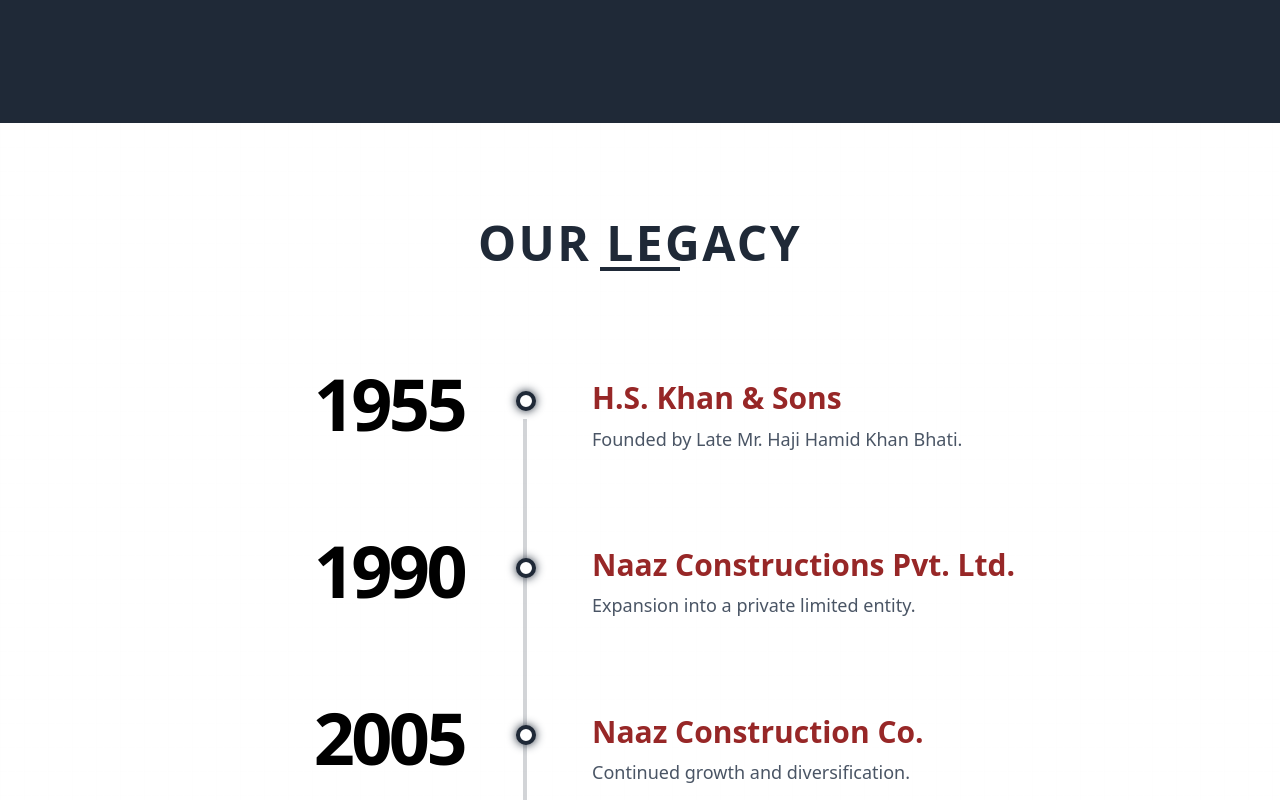
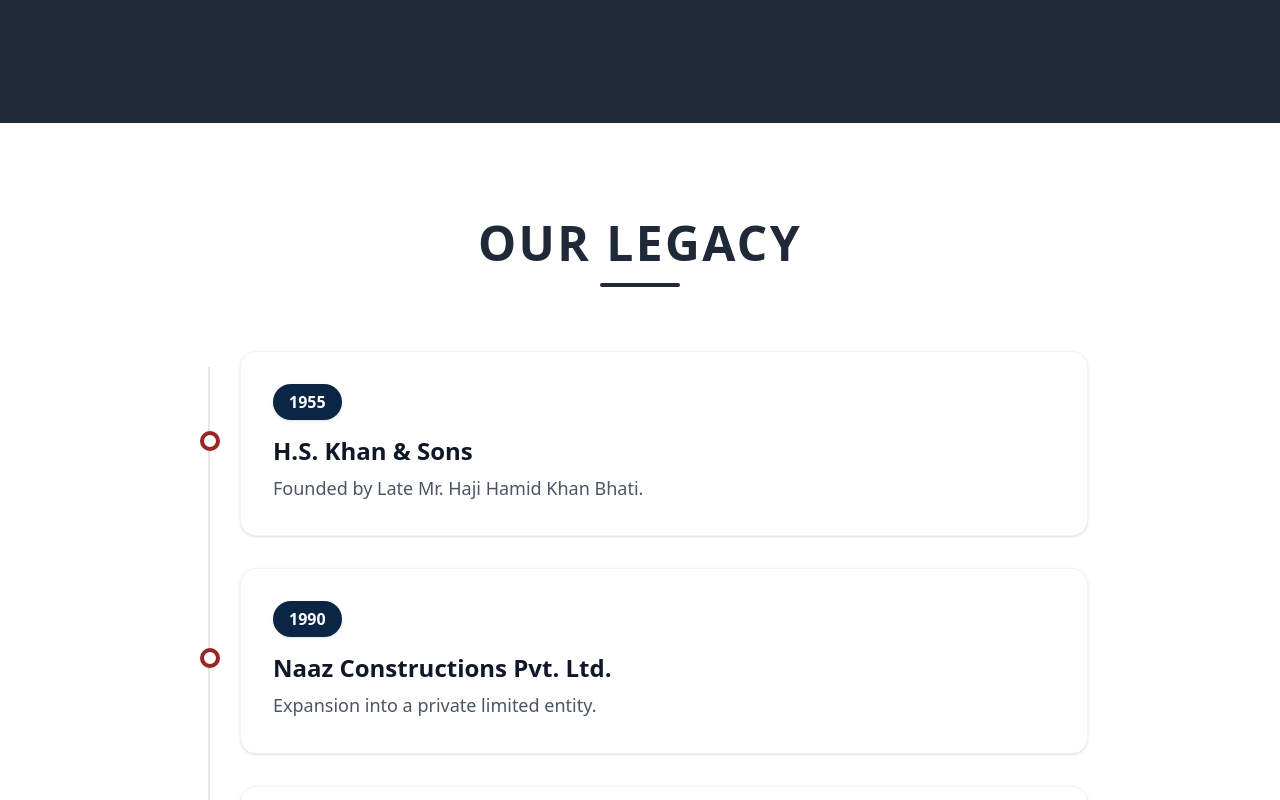
Before and after one commit to contractspremiumconstruction/premiumstructualsolutions, a React (Vite) app: page /about in a window 1280 px wide. Shown: the part 840-1640 px from the top of the page. Built offline with nearby package versions, Linux system fonts and the light colour scheme.

Commit message:
Modified layouts of home page & about us page

```diff
--- a/package.json
+++ b/package.json
@@ -18,6 +18,7 @@
     "clsx": "^2.1.1",
     "embla-carousel-autoplay": "^8.6.0",
     "embla-carousel-react": "^8.6.0",
+    "framer-motion": "^12.31.0",
     "lucide-react": "^0.562.0",
     "radix-ui": "^1.4.3",
     "react": "^19.2.0",
--- a/src/components/Footer.tsx
+++ b/src/components/Footer.tsx
@@ -84,7 +84,7 @@ export default function Footer() {
                 S.V. Road, Jogeshwari (West), <br />
                 MUMBAI - 400102
               </p>
-              <h3>📞 +022 49768302</h3>
+              <h3>📞 +91 9833594792/ +91 9867277811</h3>
               <h3>✉️ contracts.premiumconst@gmail.com</h3>
             </div>
           </div>
@@ -92,12 +92,31 @@ export default function Footer() {
       </div>
 
       <a
-        href="https://wa.me/"
+        href="https://wa.me/9833594792"
         target="_blank"
         rel="noopener noreferrer"
         aria-label="Chat on WhatsApp"
         className="
           fixed bottom-6 right-6 z-50
+          w-14 h-14
+          rounded-full
+          bg-[#25D366]
+          flex items-center justify-center
+          shadow-lg
+          transition-transform duration-200
+          hover:scale-110
+        "
+      >
+        <FaWhatsapp className="w-7 h-7 text-white" />
+      </a>
+
+      <a
+        href="https://wa.me/9867277811"
+        target="_blank"
+        rel="noopener noreferrer"
+        aria-label="Chat on WhatsApp"
+        className="
+          fixed bottom-24 right-6 z-50
           w-14 h-14
           rounded-full
           bg-[#25D366]
--- a/src/components/Hero.tsx
+++ b/src/components/Hero.tsx
@@ -6,14 +6,18 @@ import {
   CarouselPrevious,
 } from "@/components/ui/carousel"
 import Autoplay from "embla-carousel-autoplay"
+import { ChevronLeft, ChevronRight } from "lucide-react"
 
 export default function Hero() {
   return (
     <section className="relative w-full h-[60vh] md:h-[85vh] bg-black">
       <Carousel
+        opts={{
+          loop: true,
+        }}
         plugins={[
           Autoplay({
-            delay: 4000,
+            delay: 5000,
           }),
         ]}
         className="w-full h-full"
@@ -32,8 +36,12 @@ export default function Hero() {
             </CarouselItem>
           ))}
         </CarouselContent>
-        <CarouselPrevious className="left-4" />
-        <CarouselNext className="right-4" />
+        <CarouselPrevious className="left-4 w-24 h-24 md:w-48 md:h-48 border-0 bg-transparent hover:bg-transparent text-white/70 hover:text-white transition-colors cursor-pointer top-1/2 -translate-y-1/2">
+          <ChevronLeft className="w-20 h-20 md:w-40 md:h-40" strokeWidth={3} />
+        </CarouselPrevious>
+        <CarouselNext className="right-4 w-24 h-24 md:w-48 md:h-48 border-0 bg-transparent hover:bg-transparent text-white/70 hover:text-white transition-colors cursor-pointer top-1/2 -translate-y-1/2">
+          <ChevronRight className="w-20 h-20 md:w-40 md:h-40" strokeWidth={3} />
+        </CarouselNext>
       </Carousel>
 
       <div className="absolute inset-0 flex items-center justify-center pointer-events-none z-10">
--- a/src/components/VerticalTimeline.tsx
+++ b/src/components/VerticalTimeline.tsx
@@ -1,10 +1,9 @@
 "use client"
 
-import { useEffect, useRef } from "react"
+import {useRef } from "react"
+import {useInView } from "framer-motion"
 
 export default function VerticalTimeline() {
-  const containerRef = useRef<HTMLDivElement>(null)
-
   const milestones = [
     {
       year: "1955",
@@ -33,107 +32,67 @@ export default function VerticalTimeline() {
     },
   ]
 
-  useEffect(() => {
-    const observer = new IntersectionObserver(
-      (entries) => {
-        entries.forEach((entry) => {
-          if (entry.isIntersecting) {
-            const target = entry.target as HTMLElement;
-            // Year
-            const year = target.querySelector(".timeline-year")
-            if (year) {
-                year.classList.remove("opacity-0", "translate-x-10")
-                year.classList.add("opacity-100", "translate-x-0")
-            }
+  return (
+    <section className="bg-white py-24 px-6 relative overflow-hidden font-sans">
+      {/* Background Texture */}
+      <div className="absolute inset-0 opacity-5 pointer-events-none bg-[linear-gradient(to_right,#80808012_1px,transparent_1px),linear-gradient(to_bottom,#80808012_1px,transparent_1px)] bg-[size:24px_24px]"></div>
 
-            // Node
-            const node = target.querySelector(".timeline-node")
-            if (node) {
-                 // small delay for node
-                 setTimeout(() => {
-                    node.classList.remove("scale-0", "opacity-0")
-                    node.classList.add("scale-100", "opacity-100")
-                 }, 300)
-            }
-
-            // Content
-            const content = target.querySelector(".timeline-content")
-            if (content) {
-                // delay for content
-                setTimeout(() => {
-                    content.classList.remove("opacity-0", "-translate-x-10")
-                    content.classList.add("opacity-100", "translate-x-0")
-                }, 600)
-            }
-          }
-        })
-      },
-      { threshold: 0.4 }
-    )
-
-    const items = containerRef.current?.querySelectorAll(".timeline-row")
-    items?.forEach((item) => observer.observe(item))
-
-    return () => observer.disconnect()
-  }, [])
-
-  return (
-    <section className="bg-white py-24 px-6 text-gray-900 overflow-hidden relative font-sans">
-      {/* Background Texture: Subtle Grid/Blueprint */}
-      <div className="absolute inset-0 opacity-10 pointer-events-none bg-[linear-gradient(to_right,#80808012_1px,transparent_1px),linear-gradient(to_bottom,#80808012_1px,transparent_1px)] bg-[size:24px_24px]"></div>
-
-      <div className="max-w-6xl mx-auto relative px-4" ref={containerRef}>
-
+      <div className="max-w-4xl mx-auto relative z-10">
         {/* Header */}
-        <div className="text-center mb-24 relative z-10">
-             <h2 className="text-4xl md:text-5xl font-bold tracking-wider text-[#1f2937]">OUR LEGACY</h2>
-             <div className="w-20 h-1 bg-[#1f2937] mx-auto"></div>
+        <div className="text-center mb-16">
+          <h2 className="text-4xl md:text-5xl font-bold tracking-wider text-[#1f2937] mb-4">OUR LEGACY</h2>
+          <div className="w-20 h-1 bg-[#1f2937] mx-auto rounded-full"></div>
         </div>
 
-        {/* The Spine Line - Clamped length */}
-        {/* Positioned relative to the grid columns below.
-            We use a fixed percentage for the left column (e.g. 40%) so the line is at 40%. */}
-        <div className="absolute left-[20%] md:left-[40%] top-50 bottom-16 w-1 bg-[#1f2937] opacity-20 z-0 -translate-x-1/2"></div>
-         {/* Top/Bottom Caps for Spine to make it look cleaner */}
-        {/* <div className="absolute left-[20%] md:left-[40%] top-24 w-2 h-2 bg-[#972727] rounded-full -translate-x-1/2 -translate-y-1/2"></div> */}
-        {/* <div className="absolute left-[20%] md:left-[40%] bottom-24 w-2 h-2 bg-[#972727] rounded-full -translate-x-1/2 translate-y-1/2"></div> */}
+        {/* Timeline Container */}
+        <div className="relative">
+          {/* Connector Line - Left Aligned */}
+          <div className="absolute left-4 top-4 bottom-0 w-0.5 bg-gray-200"></div>
 
-
-        <div className="space-y-20">
-          {milestones.map((milestone, index) => (
-            <div
-              key={index}
-              className="timeline-row flex items-start relative z-10 group"
-            >
-              {/* 1. Year (Left Column) - Width matches spine position (40%) */}
-              <div className="w-[20%] md:w-[40%] text-right pr-8 md:pr-16 flex-shrink-0 timeline-year opacity-0 translate-x-10 transition-all duration-700 ease-out">
-                <span className="text-4xl md:text-7xl font-bold text-black select-none tracking-tighter block transition-colors">
-                  {milestone.year}
-                </span>
-              </div>
-
-              {/* 2. Node (Center) - Absolute centered on the 40% line */}
-              {/* Since we are using flex, this is tricky. Better to have the node in the content flow or absolute?
-                  Let's use absolute positioning relative to the row container for perfect alignment with the spine.
-                  Left = 40% (same as spine style).
-              */}
-              <div className="absolute left-[20%] md:left-[39.8%] top-2 md:top-6 -translate-x-1/2 z-20 timeline-node scale-0 opacity-0 transition-all duration-500 ease-back-out origin-center">
-                 <div className="w-4 h-4 md:w-5 md:h-5 bg-white border-4 border-[#1f2937] rounded-full shadow-[0_0_10px_#1f2937] group-hover:scale-125 transition-transform duration-300"></div>
-              </div>
-
-              {/* 3. Content (Right Column) - Taking remaining space */}
-              <div className="flex-1 pl-8 md:pl-16 pt-1 md:pt-3 timeline-content opacity-0 -translate-x-10 transition-all duration-700 ease-out">
-                <h3 className="text-xl md:text-3xl font-bold text-[#972727] mb-2 leading-tight">
-                  {milestone.title}
-                </h3>
-                <p className="text-gray-600 font-medium text-base md:text-lg leading-relaxed max-w-xl">
-                  {milestone.description}
-                </p>
-              </div>
-            </div>
-          ))}
+          <div className="space-y-8 pl-12">
+            {milestones.map((milestone, index) => (
+              <TimelineCard key={index} milestone={milestone} />
+            ))}
+          </div>
         </div>
       </div>
     </section>
   )
 }
+
+function TimelineCard({ milestone }: { milestone: any }) {
+  const ref = useRef(null)
+  const isInView = useInView(ref, { once: true, margin: "-50px" })
+
+  return (
+    <div
+      ref={ref}
+      className={`relative transform transition-all duration-700 ease-out ${
+        isInView ? "opacity-100 translate-y-0" : "opacity-0 translate-y-10"
+      }`}
+    >
+      {/* Connector Dot */}
+      <div className="absolute -left-[2.5rem] top-20 w-5 h-5 bg-white border-4 border-[#972727] rounded-full z-10 shadow-sm"></div>
+
+      {/* Card */}
+      <div className="bg-white hover:bg-gray-50 rounded-2xl shadow-sm border border-gray-100 p-6 md:p-8 transition-colors duration-300">
+        <div className="flex flex-col items-start gap-2">
+          {/* Year Badge */}
+          <span className="inline-block bg-[#0B2545] text-white text-sm md:text-base font-bold px-4 py-1.5 rounded-full shadow-sm mb-2">
+            {milestone.year}
+          </span>
+
+          {/* Title */}
+          <h3 className="text-xl md:text-2xl font-bold text-gray-900 leading-tight">
+            {milestone.title}
+          </h3>
+
+          {/* Description */}
+          <p className="text-gray-600 text-base md:text-lg leading-relaxed">
+            {milestone.description}
+          </p>
+        </div>
+      </div>
+    </div>
+  )
+}
--- a/src/components/ui/carousel.tsx
+++ b/src/components/ui/carousel.tsx
@@ -198,7 +198,7 @@ CarouselItem.displayName = "CarouselItem"
 const CarouselPrevious = React.forwardRef<
   HTMLButtonElement,
   React.ComponentProps<typeof Button>
->(({ className, variant = "outline", size = "icon", ...props }, ref) => {
+>(({ className, variant = "outline", size = "icon", children, ...props }, ref) => {
   const { orientation, scrollPrev, canScrollPrev } = useCarousel()
 
   return (
@@ -217,7 +217,7 @@ const CarouselPrevious = React.forwardRef<
       onClick={scrollPrev}
       {...props}
     >
-      <ArrowLeft className="h-4 w-4" />
+      {children || <ArrowLeft className="h-4 w-4" />}
       <span className="sr-only">Previous slide</span>
     </Button>
   )
@@ -227,7 +227,7 @@ CarouselPrevious.displayName = "CarouselPrevious"
 const CarouselNext = React.forwardRef<
   HTMLButtonElement,
   React.ComponentProps<typeof Button>
->(({ className, variant = "outline", size = "icon", ...props }, ref) => {
+>(({ className, variant = "outline", size = "icon", children, ...props }, ref) => {
   const { orientation, scrollNext, canScrollNext } = useCarousel()
 
   return (
@@ -246,7 +246,7 @@ const CarouselNext = React.forwardRef<
       onClick={scrollNext}
       {...props}
     >
-      <ArrowRight className="h-4 w-4" />
+      {children || <ArrowRight className="h-4 w-4" />}
       <span className="sr-only">Next slide</span>
     </Button>
   )
```
Also changed, not shown: src/components/CoreStrengths.tsx (+8 -8 lines), src/components/MajorWorks.tsx (+7 -7 lines), 1 other file (tests, documents, lock files or other folders).
